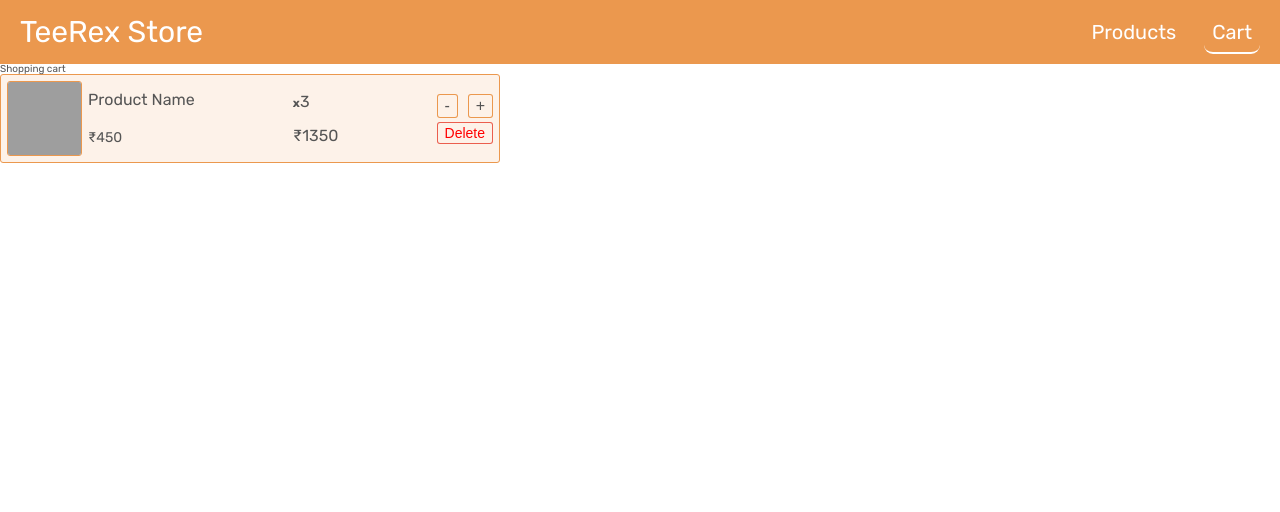
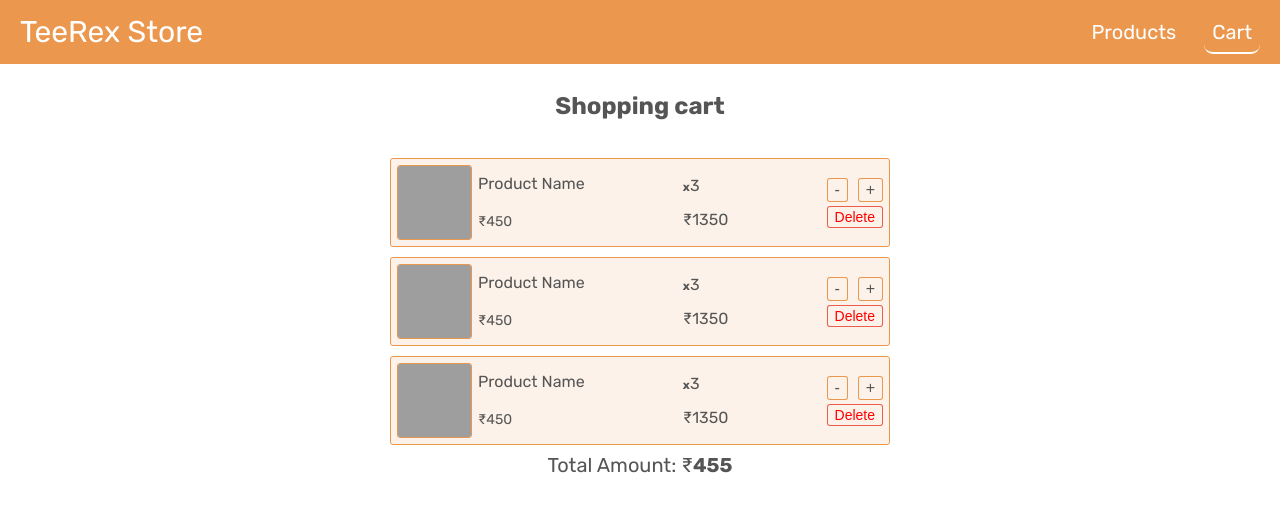
Before and after one commit to orpic/react-e-c, a React (Create React App) app: page /cart in a window 1280 px wide. Shown: the top 512 px of the page. Built offline with nearby package versions, Linux system fonts and the light colour scheme; grey boxes are pictures that could not be loaded.

Commit message:
cart fixes

```diff
--- a/src/pages/Cart/Cart.js
+++ b/src/pages/Cart/Cart.js
@@ -8,7 +8,15 @@
     <>
       <div className={classes.container}>
         <p className={classes.heading}>Shopping cart</p>
-        <CartItem />
+        <div className={classes.items}>
+          <CartItem />
+          <CartItem />
+
+          <CartItem />
+        </div>
+        <p className={classes.totalAmount}>
+          Total Amount: ₹<span>455</span>
+        </p>
       </div>
     </>
   );
--- a/src/pages/Cart/Cart.module.css
+++ b/src/pages/Cart/Cart.module.css
@@ -0,0 +1,35 @@
+.container {
+  display: flex;
+  flex-direction: column;
+  justify-content: center;
+  align-items: center;
+  gap: 1rem;
+}
+
+.heading {
+  font-size: 2.4rem;
+  font-weight: 700;
+  margin: 3rem 0;
+}
+
+.items {
+  display: flex;
+  flex-direction: column;
+  gap: 1rem;
+  max-height: 60vh;
+  overflow: scroll;
+  scrollbar-width: none;
+  -ms-overflow-style: none;
+}
+
+.items::-webkit-scrollbar {
+  display: none; /* Safari and Chrome */
+}
+
+.totalAmount {
+  font-size: 2rem;
+}
+
+.totalAmount span {
+  font-weight: 700;
+}
```
